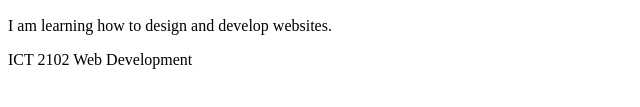
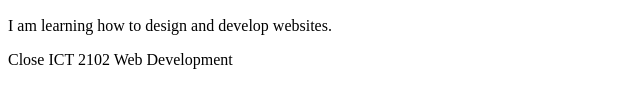
Before and after one commit to mityanapentecostalchurch/class_webdev, a plain HTML site: page index.html in a window 1280 px wide. Shown: the part 667-774 px from the top of the page, 0-640 px from the left. Drawn offline with Linux system fonts and the light colour scheme.

Commit message:
starting web development

```diff
--- a/index.html
+++ b/index.html
@@ -2,7 +2,7 @@
 <html>
 
 <head>
-    <title>Our Website</title>
+    <title>ICT_UNITE Website</title>
 </head>
 
 <body>
@@ -52,7 +52,7 @@ I am studying <strong>ICT</strong> and learning
 </main>
 
 <footer>
-    <p>ICT 2102 Web Development</p>
+    <p>Close ICT 2102 Web Development</p>
 </footer>
 
 
```
Also changed, not shown: index2.html (+1 -0 lines).
